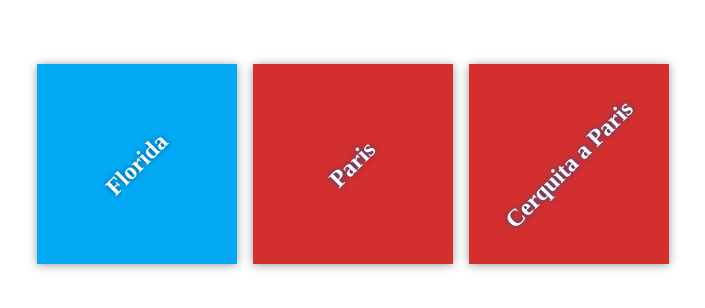
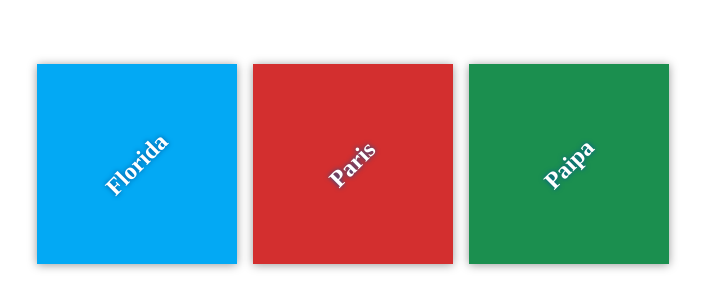
Before and after one commit to ssbpgm/my-travel-plans, a plain HTML site: page index.html in a window 1280 px wide. Shown: the part 236-544 px from the top of the page, without its empty margins (287-992 px from the left). Drawn offline with Linux system fonts and the light colour scheme.

Commit message:
Style destinations

```diff
--- a/css/app.css
+++ b/css/app.css
@@ -53,3 +53,7 @@ h2 {
 #paris {
     background-color: #d32f2f;
 }
+
+#paipa {
+    background-color: #1b8f4f;
+}
--- a/index.html
+++ b/index.html
@@ -17,8 +17,8 @@
             <div class="destination" id="paris">
                 <h2>Paris</h2>
             </div>
-            <div class="destination" id="paris">
-                <h2>Cerquita a Paris</h2>
+            <div class="destination" id="paipa">
+                <h2>Paipa</h2>
             </div>
 
         </div>
```
